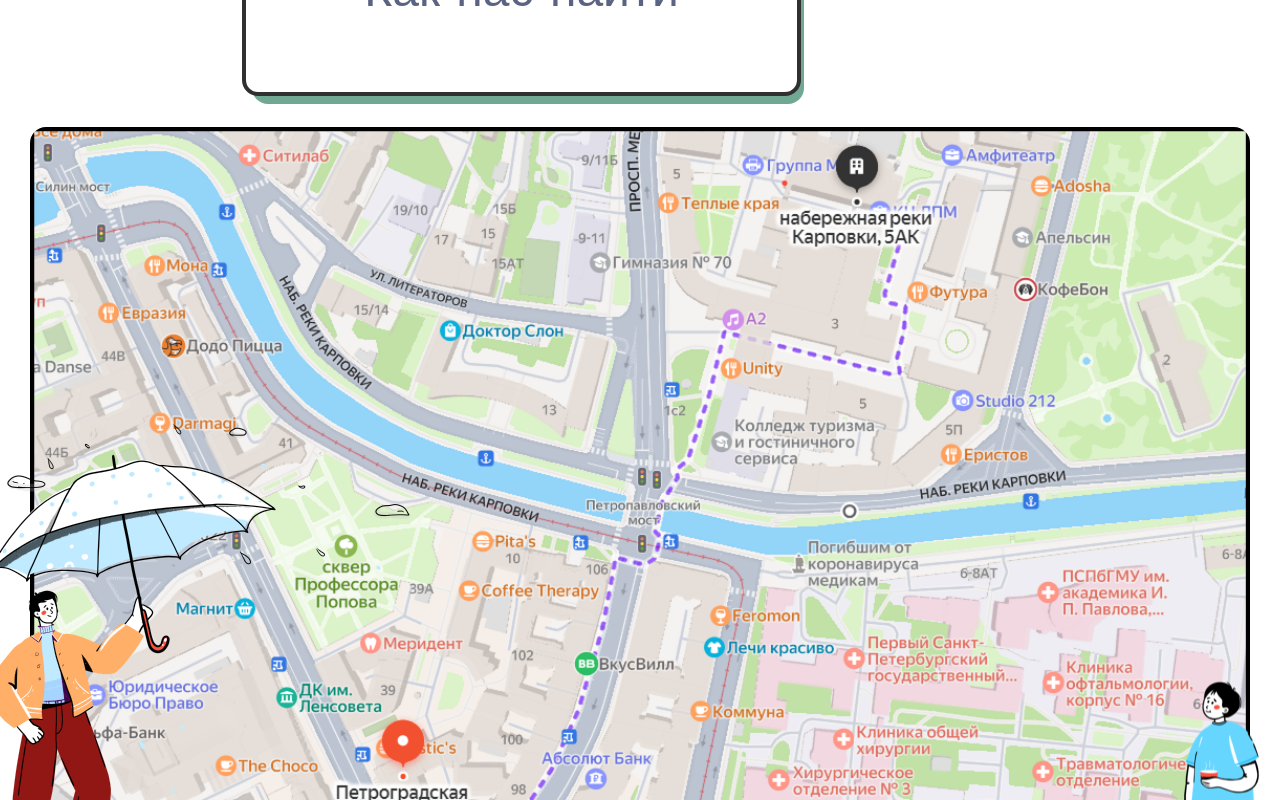
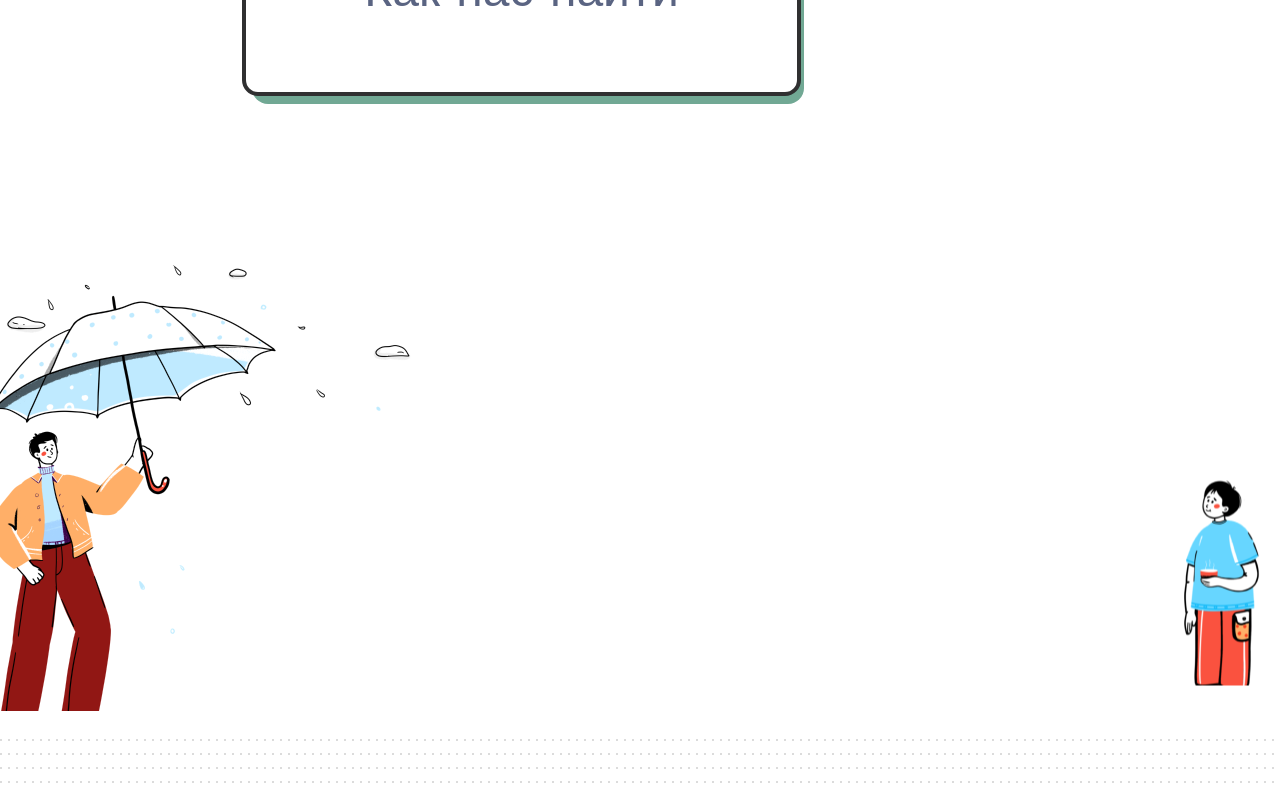
Before and after one commit to NickPavlovskii/careeWeekLeti, a Vue app: page / in a window 1280 px wide. Shown: the part 5020-5820 px from the top of the page. Built offline with nearby package versions, Linux system fonts and the light colour scheme; what vue-yandex-maps would draw is missing.

Commit message:
добавил яндекс карту

```diff
--- a/src/entities/map/CareerMap.vue
+++ b/src/entities/map/CareerMap.vue
@@ -20,21 +20,19 @@
             alt="Иллюстрация справа"
             class="side-image right-image"
           />
-          <img src="@/assets/images/map/map_exp.png" alt="" class="map-image" />
-          <!-- <yandex-map
-            :settings="mapSettings"
-            style="width: 650px; height: 550px"
-          >
-            <ymap-marker
-              :coords="[55.751244, 37.618423]"
-              :properties="{ balloonContent: 'Т-Банк — Карьерная неделя' }"
-            />
-          </yandex-map> -->
+          <iframe
+            class="map-image"
+            src="https://yandex.ru/map-widget/v1/?um=constructor%3A3cbc00c70d6b38399095d4bf78198ec3a8bfd52123419f80918e27944f51f18a&amp;source=constructor"
+            width="808"
+            height="518"
+            frameborder="0">
+          </iframe>А
         </div>
       </div>
     </div>
   </section>
 </template>
+
 
 <script setup>
 // import { yandexMap, ymapMarker } from 'vue-yandex-maps'
@@ -130,7 +128,6 @@
 
 .map-image {
   width: 100%;
-  height: auto;
   border-radius: 16px;
   display: block;
   margin: 0 auto;
@@ -191,7 +188,7 @@
     left: -30x;
   }
 
-  .map-image[data-v-006555fe] {
+  .map-image {
     width: 90%;
   }
 }
```
